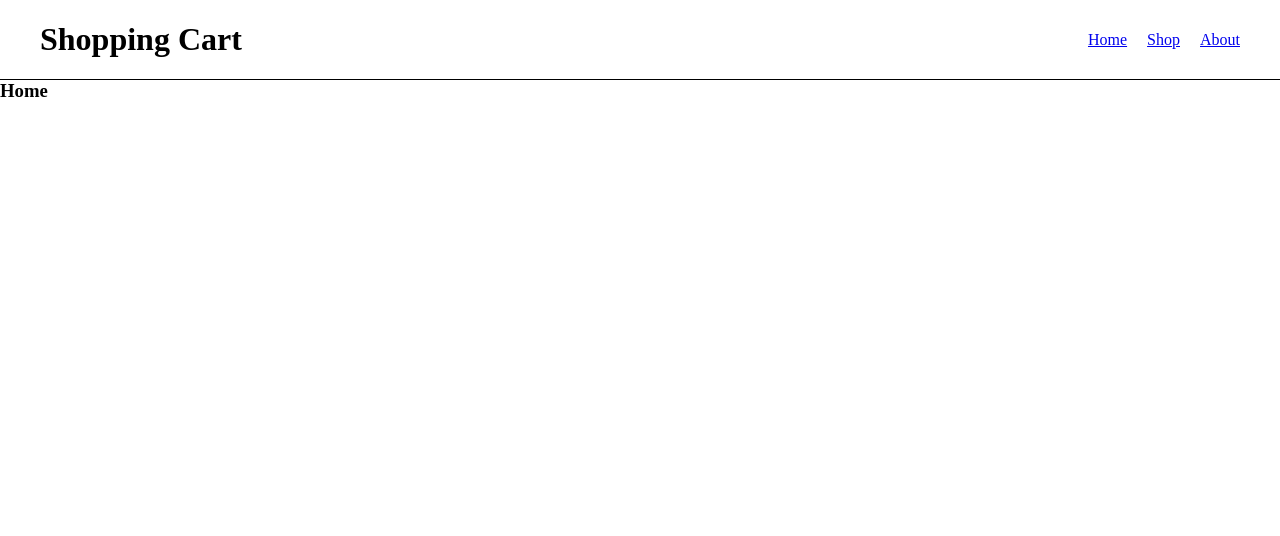
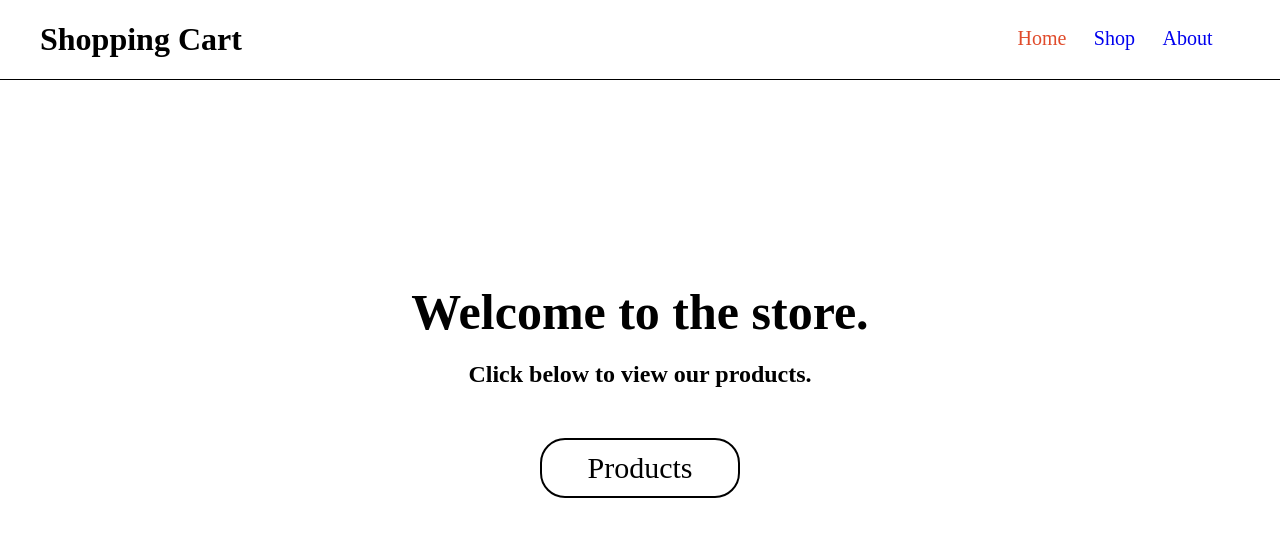
Before and after one commit to markymelnik/shopping-cart, a React (Vite) app: page / in a window 1280 px wide. Shown: the top 536 px of the page. Built offline with nearby package versions, Linux system fonts and the light colour scheme.

Commit message:
basic home page created

```diff
--- a/src/NavBar.jsx
+++ b/src/NavBar.jsx
@@ -1,16 +1,16 @@
-import styled from "styled-components";
-import { Link } from "react-router-dom";
-import Header from "./components/Name";
+import styled from 'styled-components';
+import { NavLink } from 'react-router-dom';
+import Title from './components/Title';
 
 const NavBar = () => {
   return (
     <NavWrapper>
-      <Header />
-      <NavButtons>
-        <Link to="/">Home</Link>
-        <Link to="/shop">Shop</Link>
-        <Link to="/about">About</Link>
-      </NavButtons>
+      <Title />
+      <NavButtonsWrapper>
+        <StyledNavLink to='/'>Home</StyledNavLink>
+        <StyledNavLink to='/shop'>Shop</StyledNavLink>
+        <StyledNavLink to='/about'>About</StyledNavLink>
+      </NavButtonsWrapper>
     </NavWrapper>
   );
 };
@@ -24,10 +24,31 @@ const NavWrapper = styled.div`
   border-bottom: 1px solid black;
 `;
 
-const NavButtons = styled.div`
+const NavButtonsWrapper = styled.div`
   display: flex;
-  gap: 20px;
+  justify-content: space-evenly;
   margin-right: 40px;
+  width: 250px;
+`;
+
+const StyledNavLink = styled(NavLink)`
+  font-size: 20px;
+  text-decoration: none;
+  border-bottom: 2px solid transparent;
+  transition: border-color 0.2s ease;
+
+  &:hover {
+    border-bottom-color: currentColor;
+  }
+
+  &:active,
+  &:visited {
+    color: #000;
+  }
+
+  &.active {
+    color: #e04b2b;
+  }
 `;
 
 export default NavBar;
--- a/src/components/About.jsx
+++ b/src/components/About.jsx
@@ -1,4 +1,4 @@
-import styled from "styled-components";
+import styled from 'styled-components';
 
 const About = () => {
   return <h3>About</h3>;
--- a/src/components/Home.jsx
+++ b/src/components/Home.jsx
@@ -1,7 +1,64 @@
-import styled from "styled-components";
+import styled from 'styled-components';
+import { Link } from 'react-router-dom';
 
 const Home = () => {
-  return <h3>Home</h3>;
+  return (
+    <>
+      <HomePageWrapper>
+        <WelcomeWrapper>
+          <h1> Welcome to the store.</h1>
+          <h2>Click below to view our products.</h2>
+          <StyledLink to='/shop'>Products</StyledLink>
+        </WelcomeWrapper>
+      </HomePageWrapper>
+    </>
+  );
 };
 
+const HomePageWrapper = styled.div`
+  display: flex;
+  flex-direction: column;
+  justify-content: center;
+  align-items: center;
+  height: 90vh;
+`;
+
+const WelcomeWrapper = styled.div`
+  display: flex;
+  flex-direction: column;
+  align-items: center;
+  justify-content: center;
+  width: 70%;
+  margin-bottom: 100px;
+
+  & > :nth-child(1) {
+    font-size: 50px;
+    margin-bottom: 20px;
+  }
+
+  & > :nth-child(2) {
+    margin-bottom: 50px;
+  }
+`;
+
+const StyledLink = styled(Link)`
+  display: flex;
+  justify-content: center;
+  align-items: center;
+  text-decoration: none;
+  color: black;
+  font-size: 30px;
+  border: 2px solid black;
+  border-radius: 25px;
+  width: 200px;
+  height: 60px;
+  transition: background-color 0.2s ease, color 0.2s ease;
+
+  &:hover {
+    background-color: #e04b2b;
+    color: white;
+    cursor: pointer;
+  }
+`;
+
 export default Home;
--- a/src/components/Shop.jsx
+++ b/src/components/Shop.jsx
@@ -1,4 +1,4 @@
-import styled from "styled-components";
+import styled from 'styled-components';
 
 const Shop = () => {
   return <h3>Shop</h3>;
--- a/src/components/Name.jsx
+++ b/src/components/Title.jsx
@@ -1,17 +1,17 @@
 import styled from 'styled-components';
 
-const Name = () => {
+const Title = () => {
   return (
-    <NameWrapper>
+    <TitleWrapper>
       <h1>Shopping Cart</h1>
-    </NameWrapper>
+    </TitleWrapper>
   );
 };
 
-const NameWrapper = styled.div`
+const TitleWrapper = styled.div`
   display: flex;
   justify-content: center;
   margin-left: 40px;
 `;
 
-export default Name;
+export default Title;
```
Also changed, not shown: src/index.jsx (+5 -5 lines).
